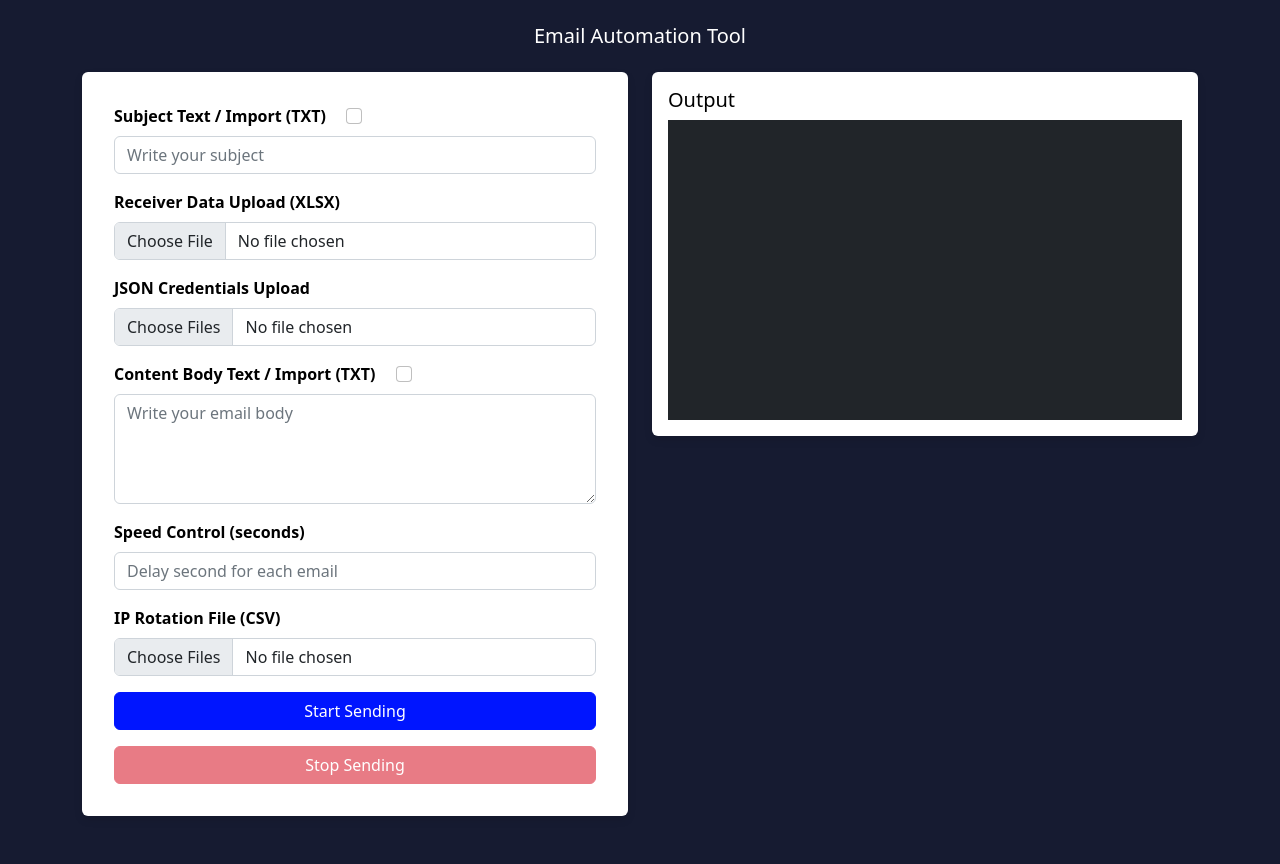
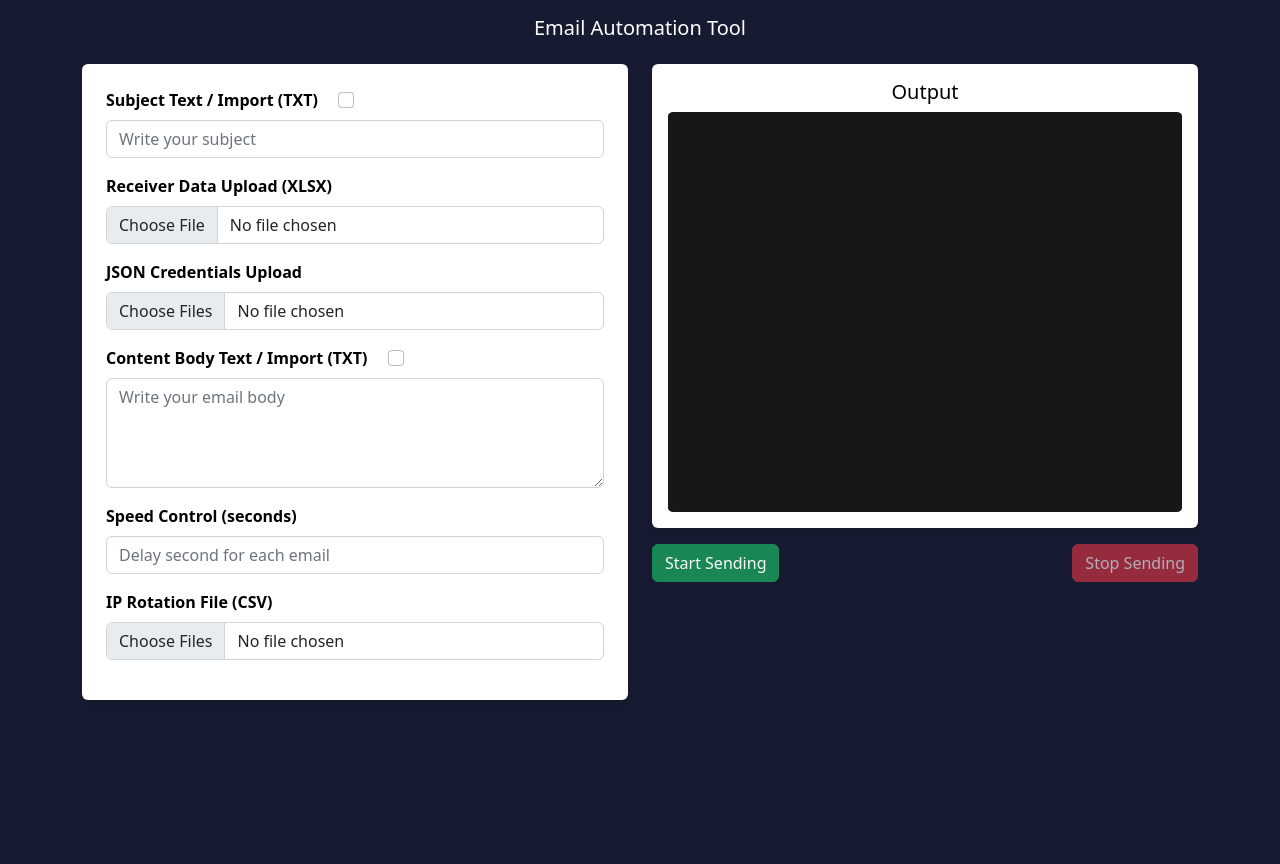
Before and after one commit to visionarytechsolution/Email_sending_api, a Django app: page / in a window 1280 px wide. After the commit the page ends 700 px from the top, so only its background shows below. Run offline with Django 3.2, Linux system fonts and the light colour scheme.

Commit message:
design update

```diff
--- a/smtp_send_mail/smtp_send_mail/views.py
+++ b/smtp_send_mail/smtp_send_mail/views.py
@@ -23,6 +23,9 @@ import pdfkit
 import asyncio
 import json
 import threading, re
+import logging
+
+logger = logging.getLogger(__name__)
 
 
 
@@ -481,6 +484,7 @@ def home_page(request):
                     messages.info(request, "File uploaded successfully !!!")
 
                 except Exception as e:
+                    logger.exception(str(e))
                     yield f"<span class='text-danger'>Receiver file: {e}</span>\n"
                     messages.error(request, e)
             else:
--- a/smtp_send_mail/templates/home.html
+++ b/smtp_send_mail/templates/home.html
@@ -48,16 +48,17 @@
 
 <body>
 
-  <div class="container mt-4">
+  <form id="inputForm" class="p-3" method="post" enctype="multipart/form-data">
+    {% csrf_token %}
+
+  <div class="container">
     <div class="row">
       <h5 class="card-title text-center mb-4">Email Automation Tool</h5>
       <!-- Form Column -->
+
         <div class="col-md-6">
-        <div class="card mb-5">
+          <div class="card mb-5 p-2">
             <div class="card-body">
-            <form id="inputForm" class="p-3" method="post" enctype="multipart/form-data">
-              {% csrf_token %}
-
               <div class="mb-3">
                 <label for="subject" class="form-label me-3">
                   Subject Text / Import (TXT)
@@ -108,11 +109,7 @@
               </div>
 
 
-              <div class="d-grid">
-                <button type="submit" id="submitButton" class="btn btn-primary">Start Sending</button>
-                <button type="submit" id="stopButton" class="btn btn-danger mt-3">Stop Sending</button>
-              </div>
-            </form>
+
               {% if messages %}
               <ul class="messages">
                 {% for message in messages %}
@@ -130,14 +127,25 @@
         <div class="col-md-6">
           <div class="card">
             <div class="card-body">
-            <h5 class="card-title card-title-output">Output</h5>
-            <div id="outputArea" class="text-white bg-dark p-3" style="height: 300px; overflow-y: auto;">
+              <h5 class="card-title card-title-output text-center">Output</h5>
+              <div id="outputArea" class="text-white p-3" style="height: 400px; overflow-y: auto; border-radius: 1%; background-color: #171717;">
               </div>
             </div>
           </div>
+
+          <div class="mt-3 d-flex justify-content-between">
+            <button type="submit" id="submitButton" class="btn btn-success text-light">Start Sending</button>
+            <button type="submit" id="stopButton" class="btn btn-danger">Stop Sending</button>
+          </div>
+
+
+        </div>
+
     </div>
   </div>
-  </div>
+
+</form>
+
 
   <script src="https://code.jquery.com/jquery-3.6.0.min.js"></script>
   <script>
```
Also changed, not shown: smtp_send_mail/smtp_send_mail/settings.py (+36 -0 lines), 1 other file. Lines whose indentation alone changed are shown as unchanged.
